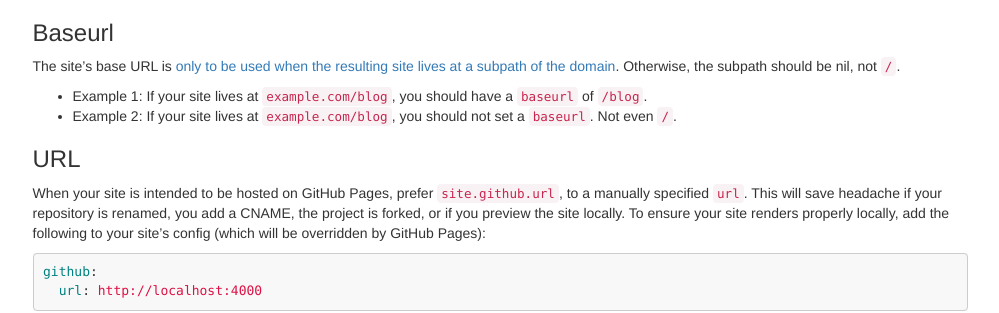
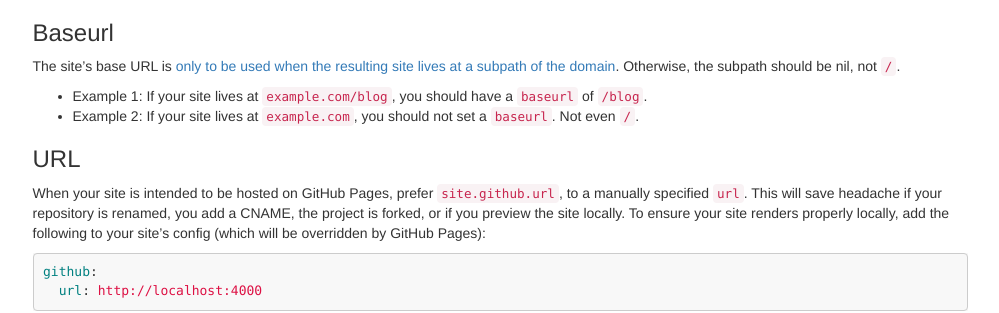
Before and after one commit to benbalter/jekyll-style-guide, a Jekyll site: the page built from _docs/config.md, in a window 1280 px wide. Shown: the part 623-936 px from the top of the page, without its empty margins (140-1139 px from the left). Built offline with Jekyll 4.4.1, drawn with Linux system fonts in a browser that asks for light colours; comment, search, counter and statistics services are not loaded.

Commit message:
fix important url for baseurl point.

```diff
--- a/_docs/config.md
+++ b/_docs/config.md
@@ -37,7 +37,7 @@ Use the following site-wide variables, where appropriate:
 The site's base URL is [only to be used when the resulting site lives at a subpath of the domain](https://byparker.com/blog/2014/clearing-up-confusion-around-baseurl/). Otherwise, the subpath should be nil, not `/`.
 
 * Example 1: If your site lives at `example.com/blog`, you should have a `baseurl` of `/blog`.
-* Example 2: If your site lives at `example.com/blog`, you should not set a `baseurl`. Not even `/`.
+* Example 2: If your site lives at `example.com`, you should not set a `baseurl`. Not even `/`.
 
 ### URL
 
```
